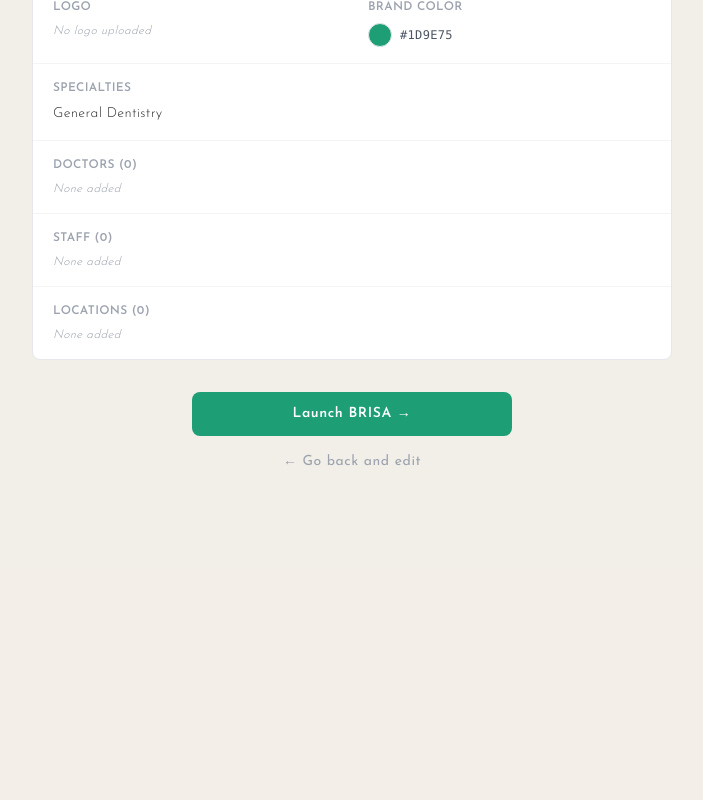
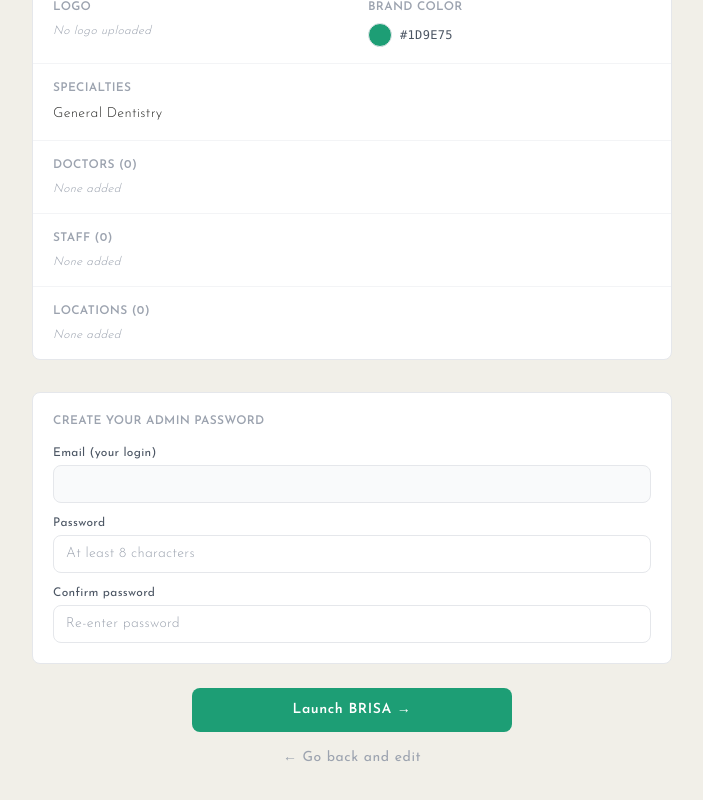
Before and after one commit to strategyzaconsulting-tech/dentops, a React (Vite) app in the folder apps/web/: page /setup/launch in a window 1280 px wide. Shown: the part 422-1222 px from the top of the page, without its empty margins (288-991 px from the left). Before the commit the page ends 990 px from the top, so only its background shows below. Built offline with nearby package versions, Linux system fonts and the light colour scheme; no server answers.

Commit message:
feat: add admin password fields to setup wizard launch step
Collects password + confirm on Step 9 before submitting. Stores the
returned JWT so the admin is immediately logged in after setup completes.

Co-Authored-By: Claude Sonnet 4.6 <noreply@anthropic.com>

```diff
--- a/apps/web/src/pages/setup/steps/Step9Launch.tsx
+++ b/apps/web/src/pages/setup/steps/Step9Launch.tsx
@@ -8,22 +8,31 @@ export default function Step9Launch() {
   const { state } = useSetup()
   const [loading, setLoading] = useState(false)
   const [error, setError] = useState<string | null>(null)
+  const [password, setPassword] = useState('')
+  const [confirmPassword, setConfirmPassword] = useState('')
 
   const handleLaunch = async () => {
+    if (password.length < 8) {
+      setError('Password must be at least 8 characters.')
+      return
+    }
+    if (password !== confirmPassword) {
+      setError('Passwords do not match.')
+      return
+    }
     setLoading(true)
     setError(null)
-    if (state.logoFile) {
-      console.log('Logo upload:', state.logoFile.name)
-    }
     try {
-      await submitSetup({
+      const { token } = await submitSetup({
         practice: state.practice,
         brandColor: state.brandColor,
         specialties: state.specialties,
         doctors: state.doctors,
         staff: state.staff,
         locations: state.locations,
+        adminPassword: password,
       })
+      localStorage.setItem('auth_token', token)
       navigate('/')
     } catch (err) {
       setError(err instanceof Error ? err.message : 'Something went wrong. Please try again.')
@@ -171,6 +180,42 @@ export default function Step9Launch() {
         </div>
       </div>
 
+      {/* Admin credentials */}
+      <div className="bg-white border border-gray-200 rounded-lg px-5 py-5 mb-6">
+        <p className="text-xs font-semibold text-gray-400 uppercase tracking-wide mb-4">
+          Create your admin password
+        </p>
+        <div className="mb-3">
+          <label className="block text-xs font-medium text-gray-600 mb-1">Email (your login)</label>
+          <input
+            type="email"
+            value={state.practice.email}
+            disabled
+            className="w-full px-3 py-2 text-sm border border-gray-200 rounded-lg bg-gray-50 text-gray-500"
+          />
+        </div>
+        <div className="mb-3">
+          <label className="block text-xs font-medium text-gray-600 mb-1">Password</label>
+          <input
+            type="password"
+            value={password}
+            onChange={(e) => setPassword(e.target.value)}
+            placeholder="At least 8 characters"
+            className="w-full px-3 py-2 text-sm border border-gray-200 rounded-lg focus:outline-none focus:ring-2 focus:ring-[#1D9E75] focus:border-transparent"
+          />
+        </div>
+        <div>
+          <label className="block text-xs font-medium text-gray-600 mb-1">Confirm password</label>
+          <input
+            type="password"
+            value={confirmPassword}
+            onChange={(e) => setConfirmPassword(e.target.value)}
+            placeholder="Re-enter password"
+            className="w-full px-3 py-2 text-sm border border-gray-200 rounded-lg focus:outline-none focus:ring-2 focus:ring-[#1D9E75] focus:border-transparent"
+          />
+        </div>
+      </div>
+
       {/* Error */}
       {error && (
         <div className="mb-5 bg-red-50 border border-red-200 rounded-lg px-4 py-3">
--- a/apps/web/src/services/api.ts
+++ b/apps/web/src/services/api.ts
@@ -7,15 +7,17 @@ export interface SetupPayload {
   doctors: Doctor[]
   staff: StaffMember[]
   locations: Location[]
+  adminPassword: string
 }
 
 const API_BASE = import.meta.env.VITE_API_URL ?? 'http://localhost:3000'
 
-export async function submitSetup(data: SetupPayload): Promise<void> {
+export async function submitSetup(data: SetupPayload): Promise<{ token: string }> {
   const res = await fetch(`${API_BASE}/api/setup`, {
     method: 'POST',
     headers: { 'Content-Type': 'application/json' },
     body: JSON.stringify(data),
   })
   if (!res.ok) throw new Error(await res.text())
+  return res.json()
 }
```
